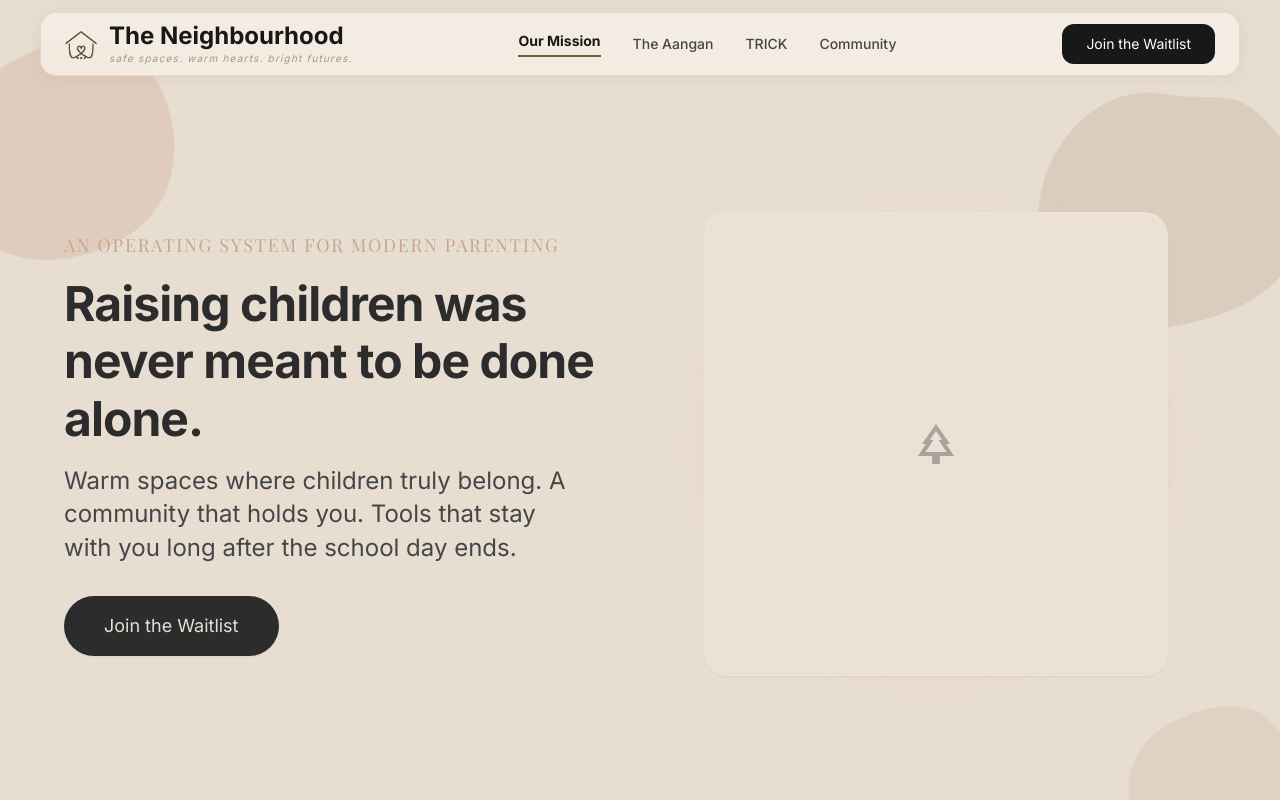
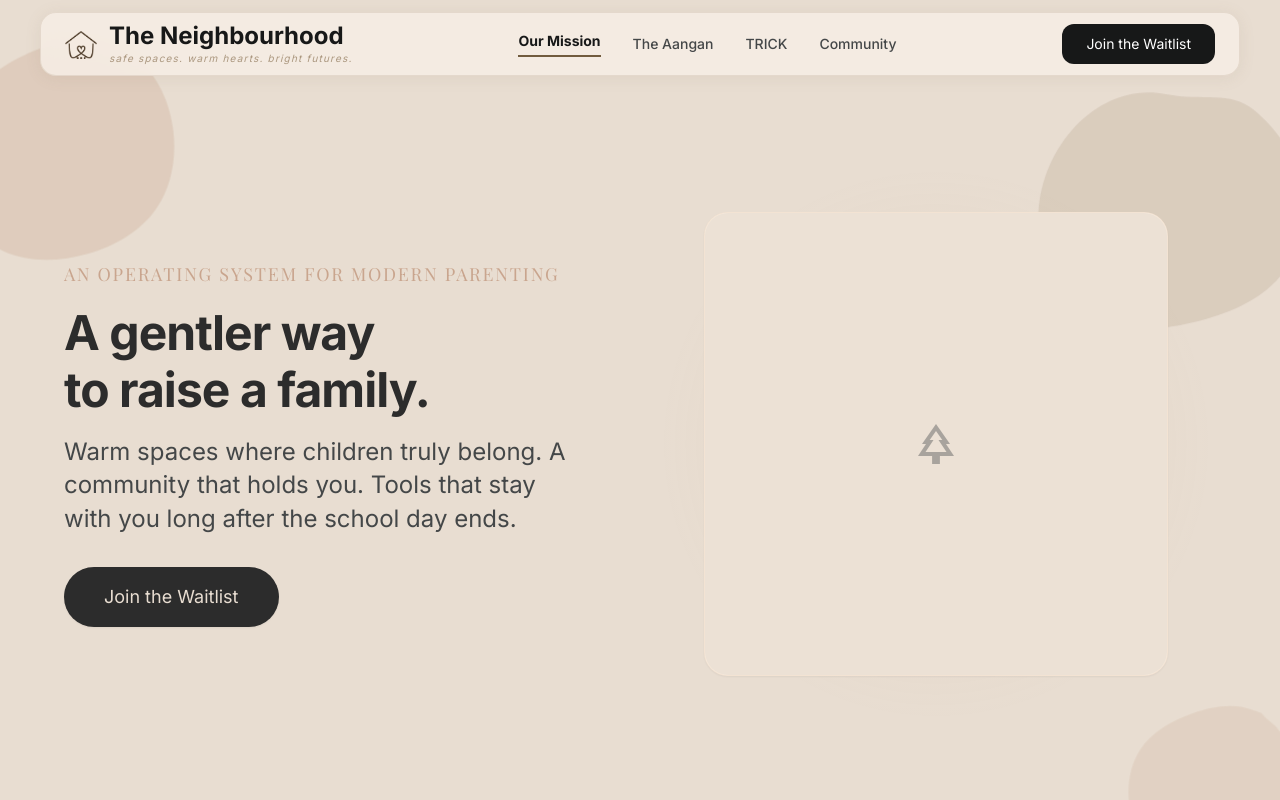
Before and after one commit to Siddharth622005/The-Neighbourhood, a React (Vite) app: page / in a window 1280 px wide. Shown: the top 800 px of the page. Built offline with nearby package versions, Linux system fonts and the light colour scheme; a web font is replaced by a local one.

Commit message:
Update main hero headline to 'A gentler way to raise a family.'
Co-Authored-By: Claude Sonnet 5 <noreply@anthropic.com>

```diff
--- a/src/components/landing/Hero.jsx
+++ b/src/components/landing/Hero.jsx
@@ -32,7 +32,9 @@ export default function Hero() {
               an operating system for modern parenting
             </p>
             <h1 className="font-headline-h1 text-headline-h1 text-charcoal max-w-xl">
-              Raising children was never meant to be done alone.
+              A gentler way
+              <br />
+              to raise a family.
             </h1>
             <p className="text-on-surface-variant text-headline-h3 font-normal max-w-lg pb-4">
               Warm spaces where children truly belong. A community that holds you. Tools that stay with you long after the school day ends.
```
